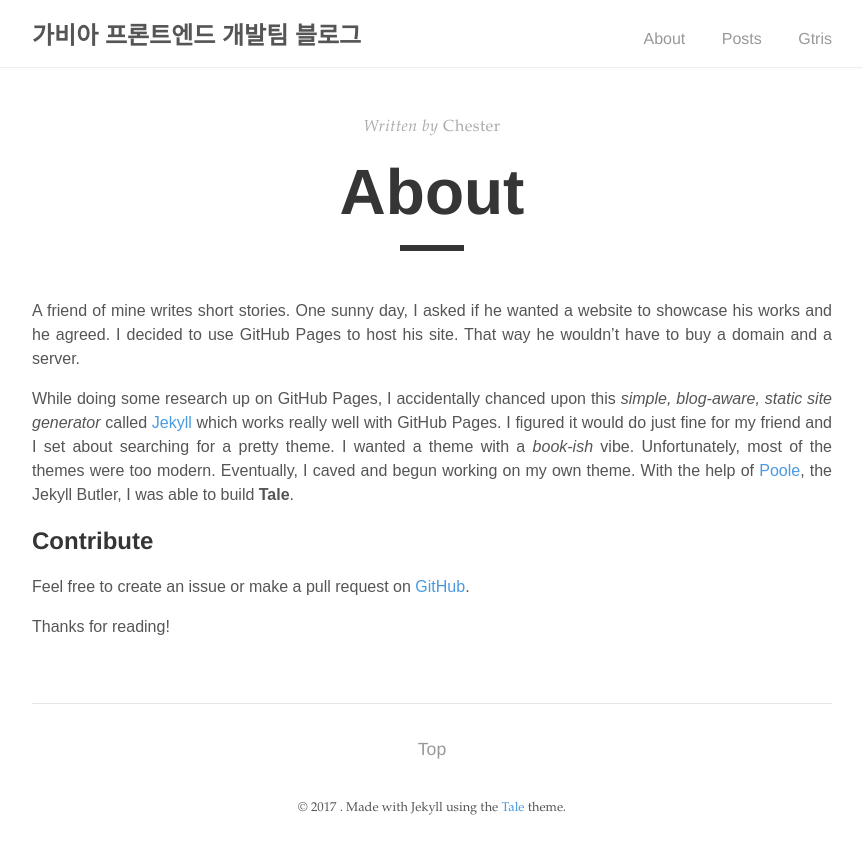
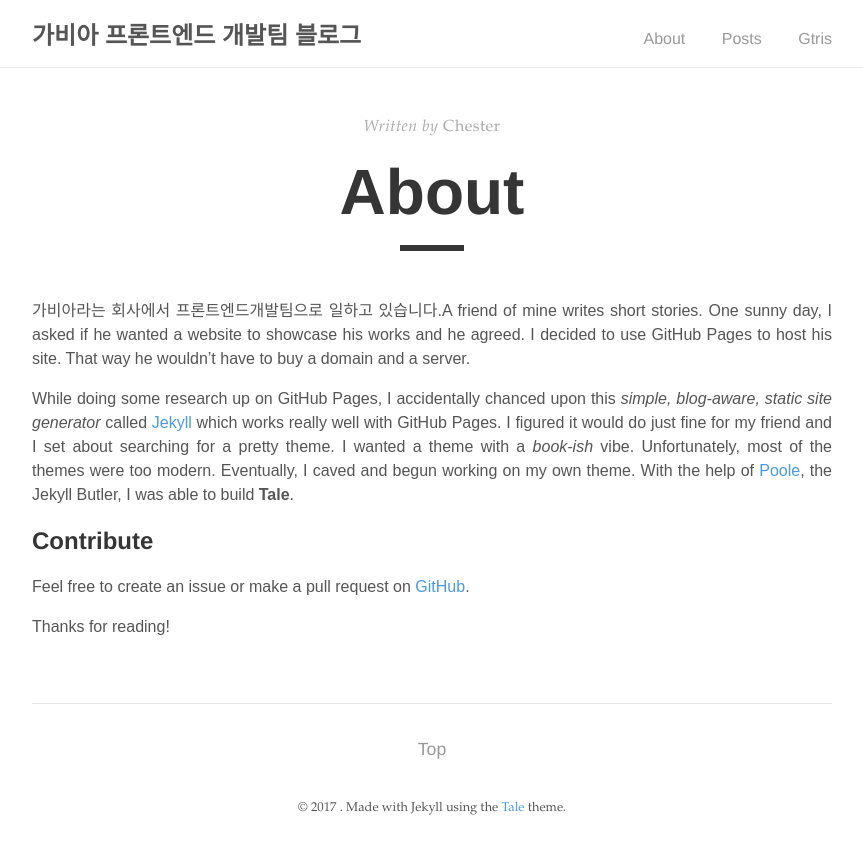
Before and after one commit to gabia-frontend-dev/gabia-frontend-dev.github.io, a Jekyll site: the page built from about.md, in a window 1280 px wide. Shown: the top 854 px of the page, without its empty margins (208-1071 px from the left). Built offline with Jekyll 4.4.1, drawn with Linux system fonts in a browser that asks for light colours; nearby versions of some CDN libraries.

Commit message:
어바웃 한줄~

```diff
--- a/about.md
+++ b/about.md
@@ -5,7 +5,7 @@ author: "Chester"
 permalink: /about/
 ---
 
-A friend of mine writes short stories. One sunny day, I asked if he wanted a website to showcase his works and he agreed. I decided to use GitHub Pages to host his site. That way he wouldn't have to buy a domain and a server.
+가비아라는 회사에서 프론트엔드개발팀으로 일하고 있습니다.A friend of mine writes short stories. One sunny day, I asked if he wanted a website to showcase his works and he agreed. I decided to use GitHub Pages to host his site. That way he wouldn't have to buy a domain and a server.
 
 While doing some research up on GitHub Pages, I accidentally chanced upon this _simple, blog-aware, static site generator_ called [Jekyll](https://jekyllrb.com/) which works really well with GitHub Pages. I figured it would do just fine for my friend and I set about searching for a pretty theme. I wanted a theme with a _book-ish_ vibe. Unfortunately, most of the themes were too modern. Eventually, I caved and begun working on my own theme. With the help of [Poole](https://github.com/poole/poole), the Jekyll Butler, I was able to build **Tale**.
 
```
